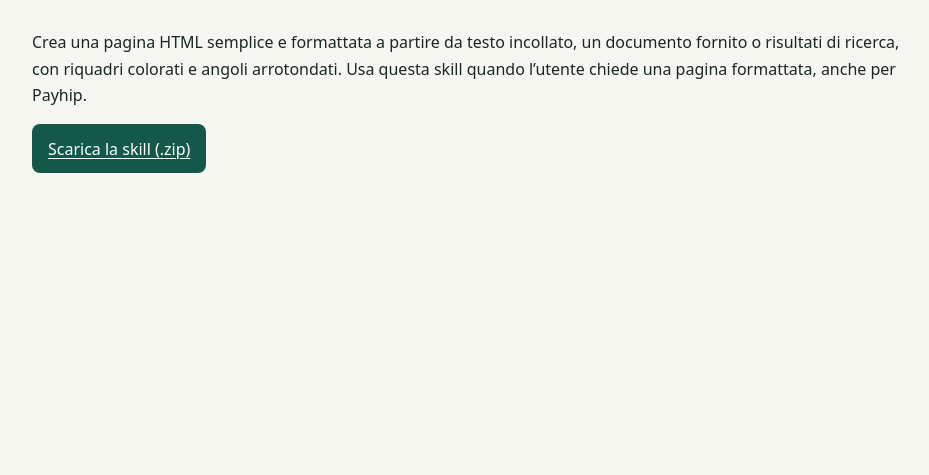
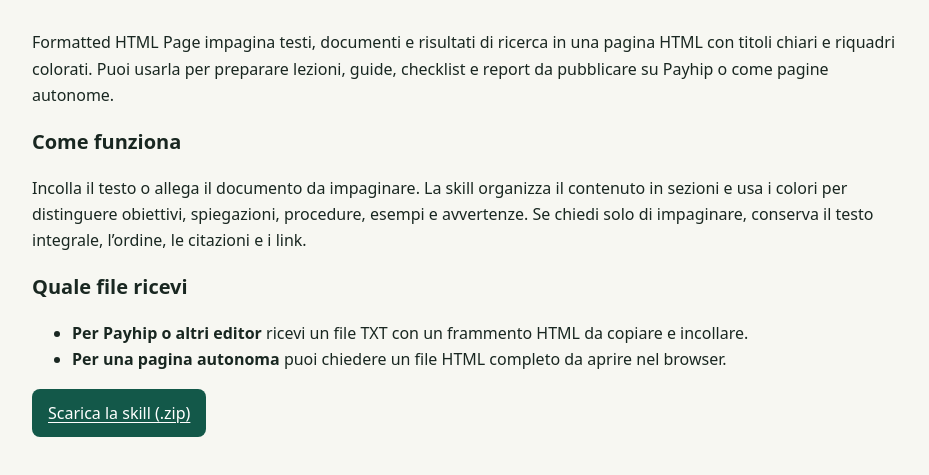
Before and after one commit to tamburelliandrea90-create/Andrea-Tamburelli-Skills, a plain HTML site: page formatted-html-page/index.html in a window 1280 px wide. Shown: the part 199-674 px from the top of the page, without its empty margins (168-1097 px from the left). Drawn offline with Linux system fonts and the light colour scheme.

Commit message:
Amplia la descrizione di formatted-html-page

```diff
--- a/formatted-html-page/index.html
+++ b/formatted-html-page/index.html
@@ -6,5 +6,13 @@
 <title>formatted-html-page</title>
 <link rel="stylesheet" href="../stile.css">
 </head>
-<body><main><nav><a href="../index.html">← Tutte le skill</a></nav><h1>formatted-html-page</h1><p>Crea una pagina HTML semplice e formattata a partire da testo incollato, un documento fornito o risultati di ricerca, con riquadri colorati e angoli arrotondati. Usa questa skill quando l’utente chiede una pagina formattata, anche per Payhip.</p><p><a class="download" href="formatted-html-page.zip" download>Scarica la skill (.zip)</a></p></main></body>
+<body><main><nav><a href="../index.html">← Tutte le skill</a></nav><h1>formatted-html-page</h1><p>Formatted HTML Page impagina testi, documenti e risultati di ricerca in una pagina HTML con titoli chiari e riquadri colorati. Puoi usarla per preparare lezioni, guide, checklist e report da pubblicare su Payhip o come pagine autonome.</p>
+<h2>Come funziona</h2>
+<p>Incolla il testo o allega il documento da impaginare. La skill organizza il contenuto in sezioni e usa i colori per distinguere obiettivi, spiegazioni, procedure, esempi e avvertenze. Se chiedi solo di impaginare, conserva il testo integrale, l’ordine, le citazioni e i link.</p>
+<h2>Quale file ricevi</h2>
+<ul>
+  <li><strong>Per Payhip o altri editor</strong> ricevi un file TXT con un frammento HTML da copiare e incollare.</li>
+  <li><strong>Per una pagina autonoma</strong> puoi chiedere un file HTML completo da aprire nel browser.</li>
+</ul>
+<p><a class="download" href="formatted-html-page.zip" download>Scarica la skill (.zip)</a></p></main></body>
 </html>
```
